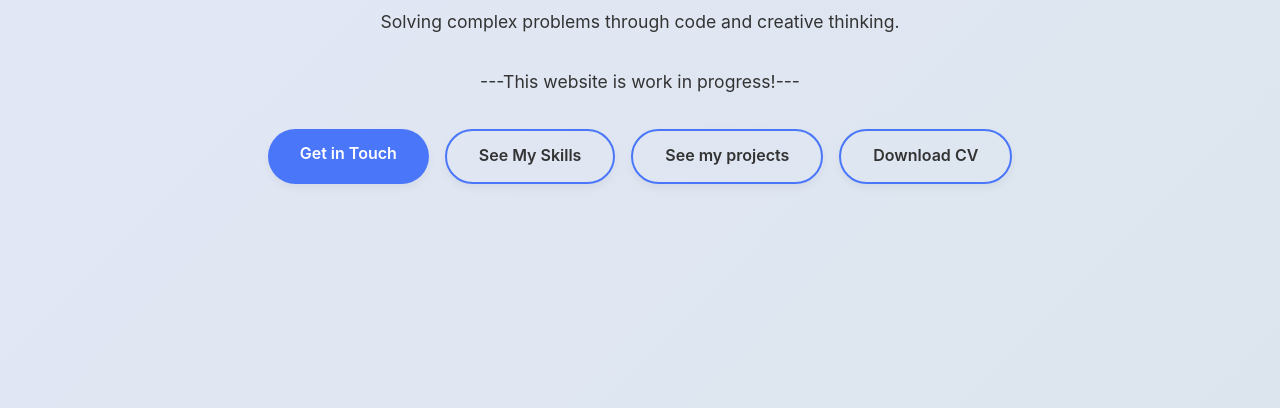
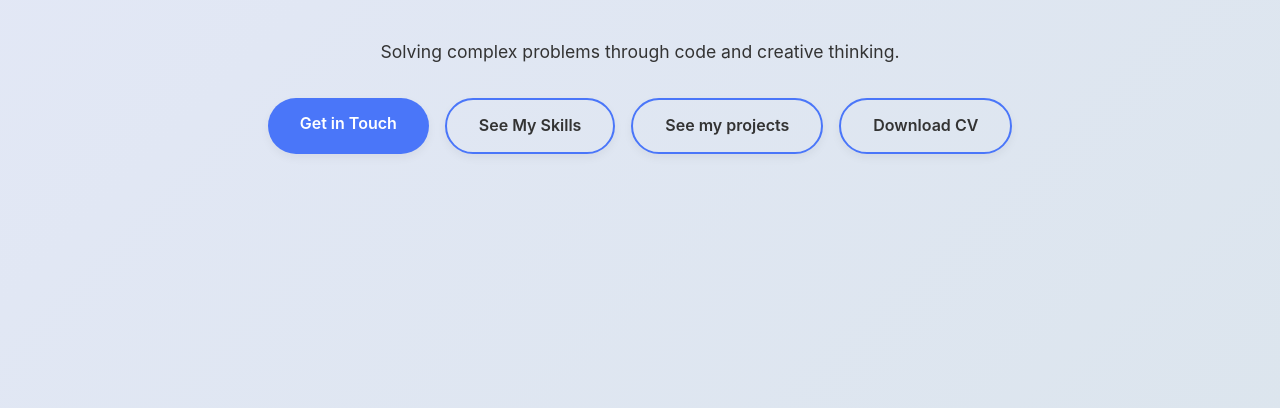
Before and after one commit to AleksaVukadinovic/AleksaVukadinovic.github.io, a plain HTML site: page index.html in a window 1280 px wide. Shown: the part 392-800 px from the top of the page. Drawn offline with Linux system fonts and the light colour scheme.

Commit message:
Remove in progress label

```diff
--- a/index.html
+++ b/index.html
@@ -57,7 +57,6 @@
                 <h1 class="hero-title">Aleksa Vukadinović</h1>
                 <h2 class="hero-subtitle">Full-Stack Developer & Computer Science Student</h2>
                 <p>Solving complex problems through code and creative thinking.</p>
-                <p>---This website is work in progress!---</p>
                 <div class="hero-buttons">
                     <a href="#contact" class="btn btn-primary">Get in Touch</a>
                     <a href="#skills" class="btn btn-secondary">See My Skills</a>
```
